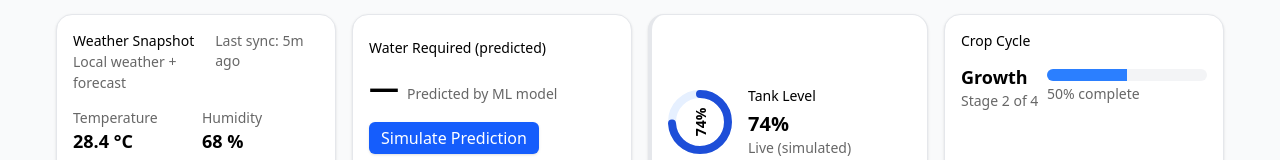
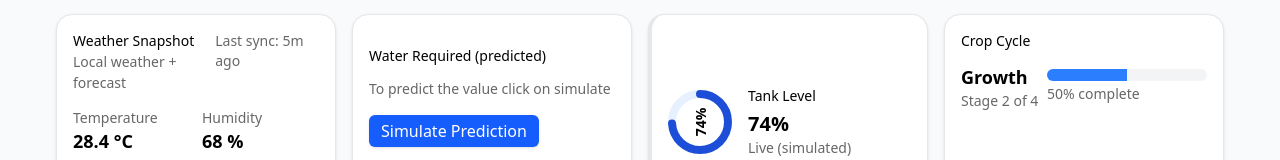
Before and after one commit to Lordtushar17/agri-forcast, a React app in the folder frontend/: page / in a window 1280 px wide. Shown: the part 231-391 px from the top of the page. Built offline with nearby package versions, Linux system fonts and the light colour scheme; no server answers; the HTML template or start-up script is replaced by a standard one.

Commit message:
Top card change

```diff
--- a/frontend/src/components/PredictionCard.jsx
+++ b/frontend/src/components/PredictionCard.jsx
@@ -8,10 +8,7 @@ export default function PredictionCard({ prediction, onSimulate }) {
       <div className="text-sm font-medium text-black">Water Required (predicted)</div>
 
       <div className="mt-3 flex items-baseline gap-2">
-        <div className="text-3xl font-extrabold text-black">
-          {prediction === null ? "—" : `${prediction} L/day`}
-        </div>
-        <div className="muted">Predicted by ML model</div>
+        <div className="muted">To predict the value click on simulate</div>
       </div>
 
       <div className="mt-4 flex items-center gap-3">
```
